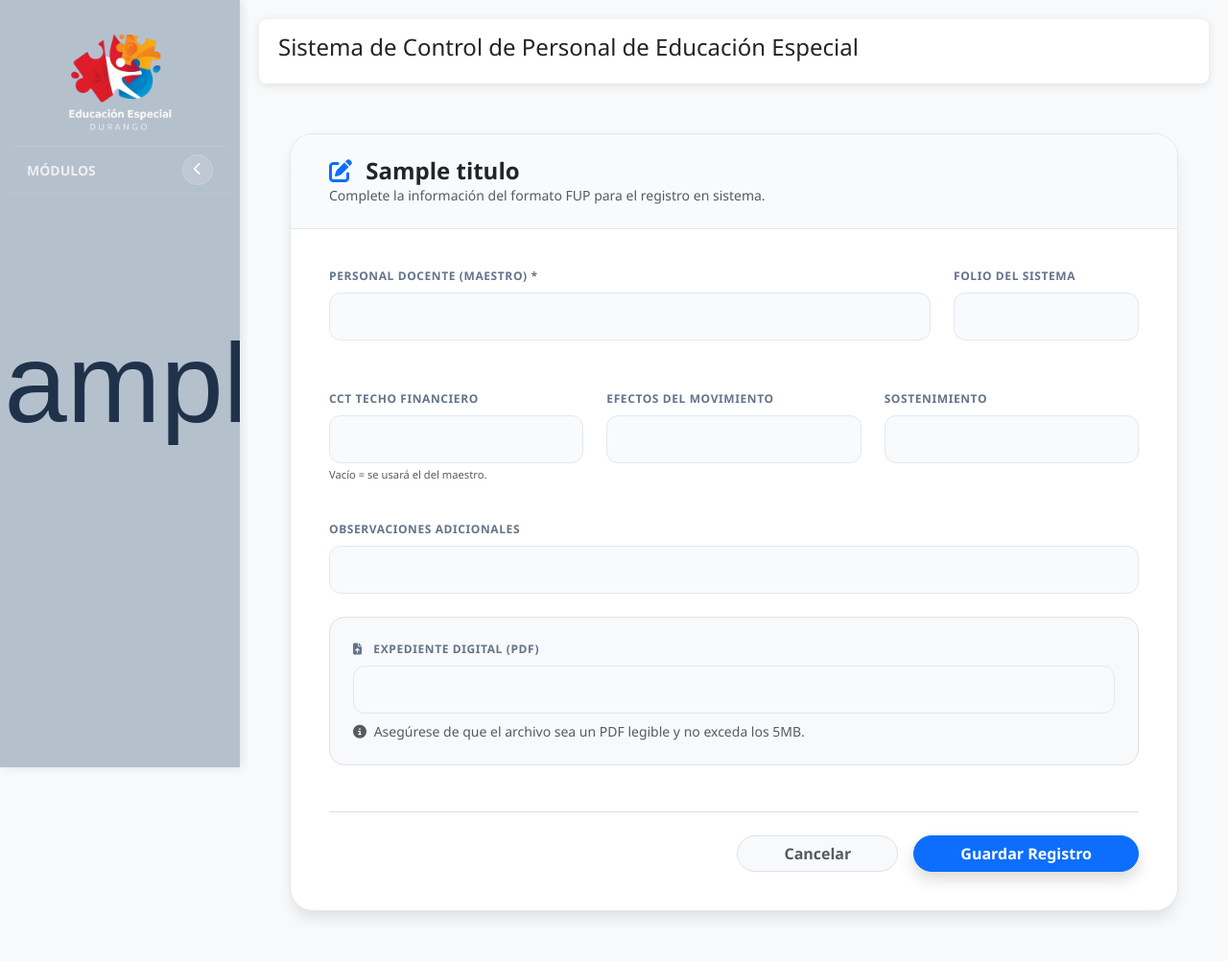
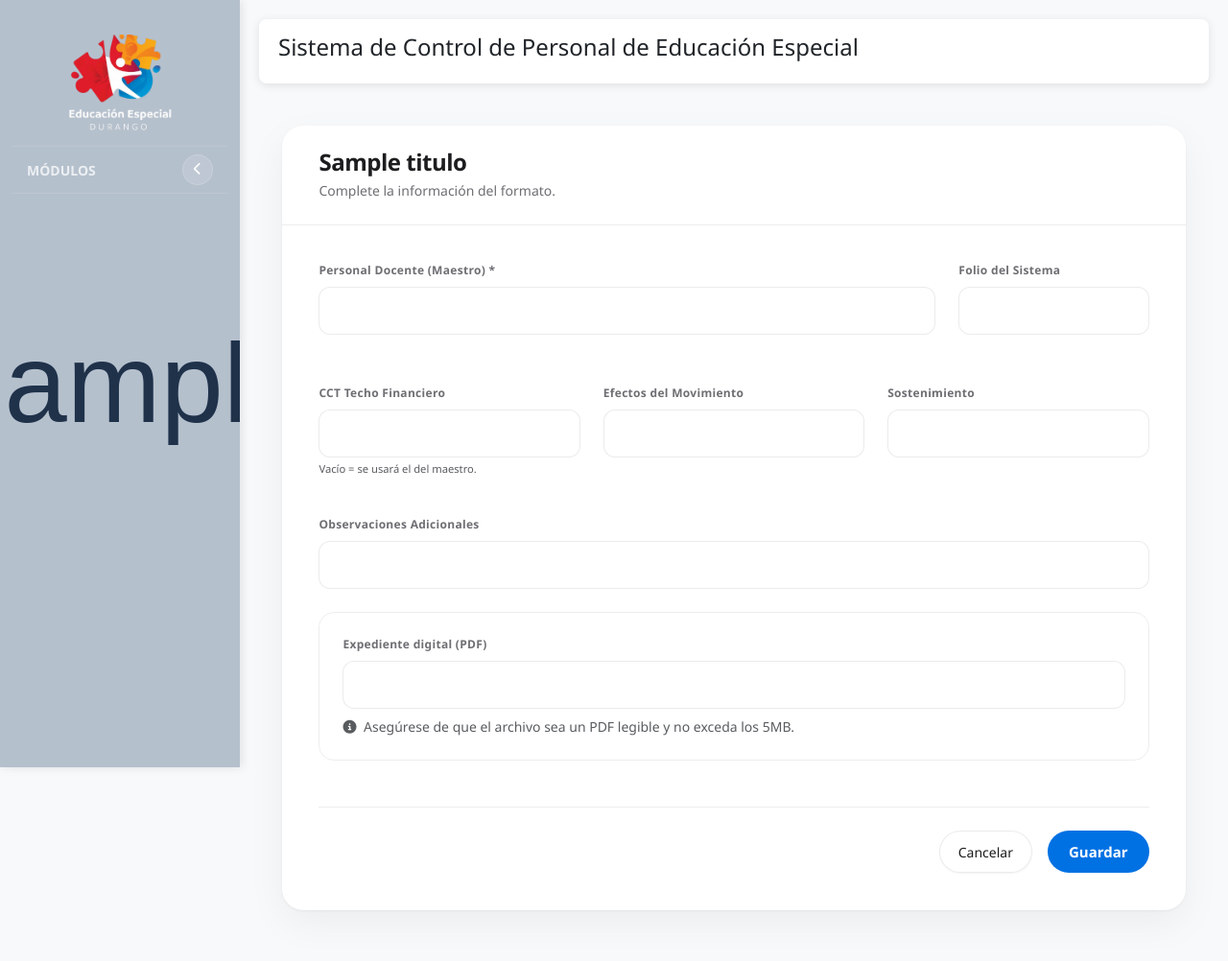
Before and after one commit to macrocleanquimica/control_maestros, a Django app: template gestion_escolar/templates/gestion_escolar/form_fup.html in a window 1280 px wide. Shown: the whole page at 96% size. After the commit the page ends 951 px from the top, so only its background shows below. Run offline with Django 5.2, Linux system fonts and the light colour scheme; the template is opened without the code that fills it: most values are stand-ins (such as "Sample title", 1, 10 or a date in 2020); grey boxes marked "Sample" are stand-in pictures; form fields are guessed from the names that the template uses; parts of the project's set-up code (start-up, migrations or seed data) failed here and were passed over; some libraries are stand-ins or nearby versions.

Commit message:
style: formulario FUP con estilo minimalista
Panel unico, etiquetas neutras, botones apple. Intactos: select2, panel de referencia con autollenado, validacion de folio en vivo y guardado.

```diff
--- a/gestion_escolar/templates/gestion_escolar/form_fup.html
+++ b/gestion_escolar/templates/gestion_escolar/form_fup.html
@@ -5,15 +5,8 @@
 
 {% block content %}
 <style>
-    :root {
-        --ff-primary: #6366f1;
-        --ff-secondary: #64748b;
-        --ff-border: #e2e8f0;
-        --ff-shadow: 0 10px 15px -3px rgba(0, 0, 0, 0.1);
-    }
-
     .page-container {
-        padding: 2rem;
+        padding: 1.5rem;
         animation: fadeIn 0.4s ease-out;
         max-width: 1000px;
         margin: 0 auto;
@@ -25,60 +18,55 @@
     }
 
     .form-card {
-        background: white;
-        border-radius: 1.5rem;
-        border: 1px solid var(--ff-border);
-        box-shadow: var(--ff-shadow);
+        background: var(--surface, #fff);
+        border-radius: var(--r-panel, 22px);
+        box-shadow: var(--sh-panel, 0 1px 3px rgba(0,0,0,0.05), 0 14px 40px rgba(0,0,0,0.05));
         overflow: hidden;
     }
 
     .form-header {
-        background: #f8fafc;
-        padding: 1.5rem 2.5rem;
-        border-bottom: 1px solid var(--ff-border);
+        padding: 1.5rem clamp(17px, 3vw, 2.5rem);
+        border-bottom: 1px solid var(--hairline, rgba(0,0,0,0.07));
     }
 
     .form-body {
-        padding: 2.5rem;
+        padding: clamp(17px, 3vw, 2.5rem);
     }
 
-    /* Floating Labels Styling */
     .form-group-premium {
         position: relative;
         margin-bottom: 1.5rem;
     }
 
     .form-control-premium {
-        border-radius: 0.75rem;
-        border: 1px solid var(--ff-border);
+        border-radius: 12px;
+        border: 1px solid rgba(0,0,0,0.08);
         padding: 0.75rem 1rem;
         height: auto;
-        transition: all 0.2s;
-        background: #f8fafc;
+        background: var(--surface, #fff);
     }
 
     .form-control-premium:focus {
         background: white;
-        border-color: var(--ff-primary);
-        box-shadow: 0 0 0 4px rgba(99, 102, 241, 0.1);
+        border-color: var(--accent, #0071e3);
+        box-shadow: 0 0 0 4px rgba(0, 113, 227, 0.12);
     }
 
     .form-label-premium {
         font-size: 0.75rem;
-        font-weight: 800;
-        text-transform: uppercase;
-        color: #64748b;
+        font-weight: 600;
+        color: var(--text-2, #6e6e73);
         margin-bottom: 0.5rem;
         display: block;
-        letter-spacing: 0.05em;
+        letter-spacing: 0.025em;
     }
 
-    /* Maestro Info Panel */
+    /* Panel de referencia del maestro */
     #maestro-info {
-        background: #f0f9ff;
-        border: 1px dashed #7dd3fc;
-        border-radius: 1rem;
-        padding: 1.5rem;
+        background: rgba(0,0,0,0.03);
+        border: 1px solid var(--hairline, rgba(0,0,0,0.07));
+        border-radius: 14px;
+        padding: 1.25rem 1.5rem;
         margin: 1.5rem 0;
         display: none;
         animation: slideDown 0.3s ease-out;
@@ -122,8 +111,8 @@
 <div class="page-container">
     <div class="form-card">
         <div class="form-header">
-            <h4 class="mb-0 fw-bold text-dark"><i class="fas fa-edit text-primary me-2"></i> {{ titulo }}</h4>
-            <p class="text-muted small mb-0">Complete la información del formato FUP para el registro en sistema.</p>
+            <h4 class="apple-title mb-0" style="font-size: clamp(19px, 2.6vw, 24px);">{{ titulo }}</h4>
+            <p class="apple-subtitle mb-0">Complete la información del formato.</p>
         </div>
 
         <div class="form-body">
@@ -167,8 +156,8 @@
                 <!-- Maestro Info Panel -->
                 <div id="maestro-info">
                     <div class="d-flex align-items-center justify-content-between mb-3">
-                        <h6 class="mb-0 fw-bold text-dark"><i class="fas fa-info-circle text-info me-2"></i> Datos de Referencia</h6>
-                        <span class="small text-muted fw-bold">Actualizado desde base de datos</span>
+                        <h6 class="mb-0 fw-bold">Datos de referencia</h6>
+                        <span class="small" style="color: var(--text-3, #86868b);">Desde base de datos</span>
                     </div>
                     <div class="d-flex flex-wrap gap-2">
                         <div class="info-tag">RFC: <span id="display-rfc" class="font-monospace">---</span></div>
@@ -211,8 +200,8 @@
                 </div>
 
                 <!-- Archivo -->
-                <div class="bg-light p-4 rounded-4 border mt-4 mb-5">
-                    <label class="form-label-premium"><i class="fas fa-file-upload me-2"></i> Expediente Digital (PDF)</label>
+                <div class="p-4 rounded-4 mt-4 mb-5" style="border: 1px solid var(--hairline, rgba(0,0,0,0.07));">
+                    <label class="form-label-premium">Expediente digital (PDF)</label>
                     <div class="mt-2">
                         {{ form.archivo }}
                     </div>
@@ -220,12 +209,12 @@
                 </div>
 
                 <!-- Buttons -->
-                <div class="d-flex justify-content-end gap-3 border-top pt-4">
-                    <a href="{% url 'lista_fup' %}" class="btn btn-light border rounded-pill px-5 fw-bold text-muted btn-hover-animate">
+                <div class="d-flex justify-content-end gap-3 pt-4" style="border-top: 1px solid var(--hairline, rgba(0,0,0,0.07));">
+                    <a href="{% url 'lista_fup' %}" class="apple-btn-ghost">
                         Cancelar
                     </a>
-                    <button type="submit" class="btn btn-primary rounded-pill px-5 fw-bold shadow btn-hover-animate">
-                        Guardar Registro
+                    <button type="submit" class="apple-btn">
+                        Guardar
                     </button>
                 </div>
             </form>
```
Also changed, not shown: other parts of gestion_escolar/templates/gestion_escolar/form_fup.html (+12 -11 lines).
